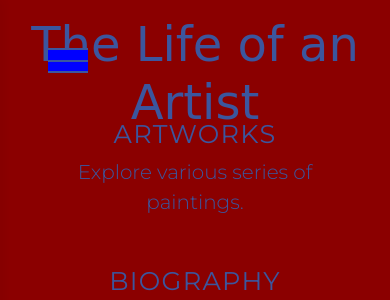
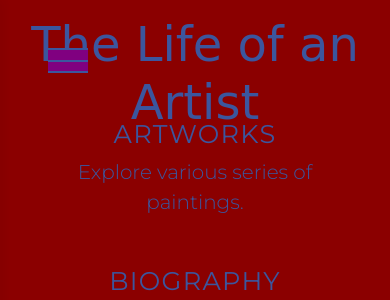
Before and after one commit to anad-zeal/aep_new_menu, a PHP site: page / in a window 390 px wide. Shown: the top 300 px of the page. Run offline with PHP 8.4, Linux system fonts and the light colour scheme; some web fonts are replaced.

Commit message:
Change hamburger button background color from blue to purple

```diff
--- a/assets/css/style.css
+++ b/assets/css/style.css
@@ -89,7 +89,7 @@ h6 {
   position: absolute;
   top: 3rem;
   left: 3rem;
-  background: blue;
+  background: purple;
   border: none;
   cursor: pointer;
   width: 40px;
```
